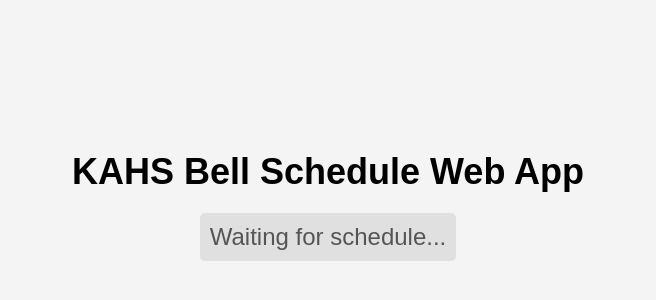
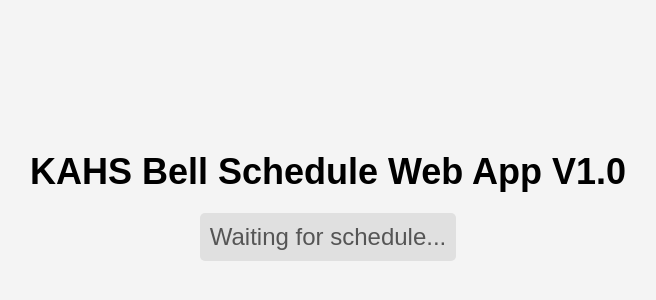
Before and after one commit to siradamkhan/KAHS-Bell-Schedule-Web-App, a plain HTML site: page index.html in a window 1280 px wide. Shown: the part 182-482 px from the top of the page, without its empty margins (312-968 px from the left). Drawn offline with Linux system fonts and the light colour scheme.

Commit message:
Update index.html

```diff
--- a/index.html
+++ b/index.html
@@ -8,7 +8,7 @@
 </head>
 <body>
     <div id="container">
-        <h1 id="title">KAHS Bell Schedule Web App</h1>
+        <h1 id="title">KAHS Bell Schedule Web App V1.0</h1>
         <p id="periodLabel">Waiting for schedule...</p>
         <audio id="bellSound" src="bell.mp3"></audio>
         <script src="script.js"></script> <!-- Link to your JavaScript file -->
```
